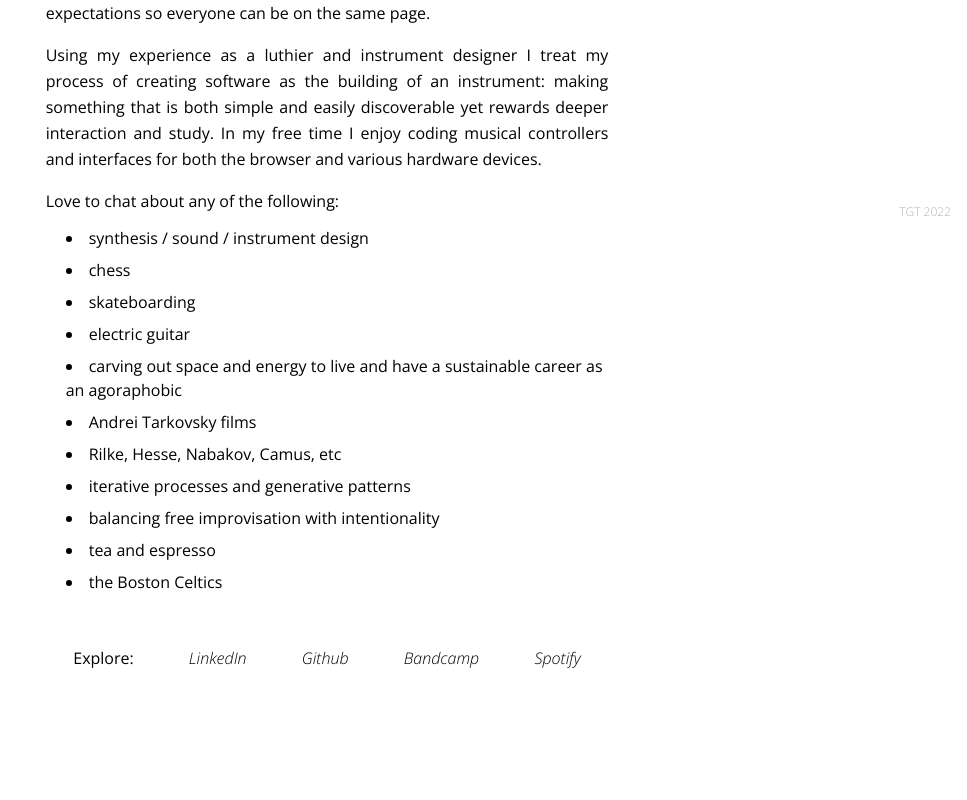
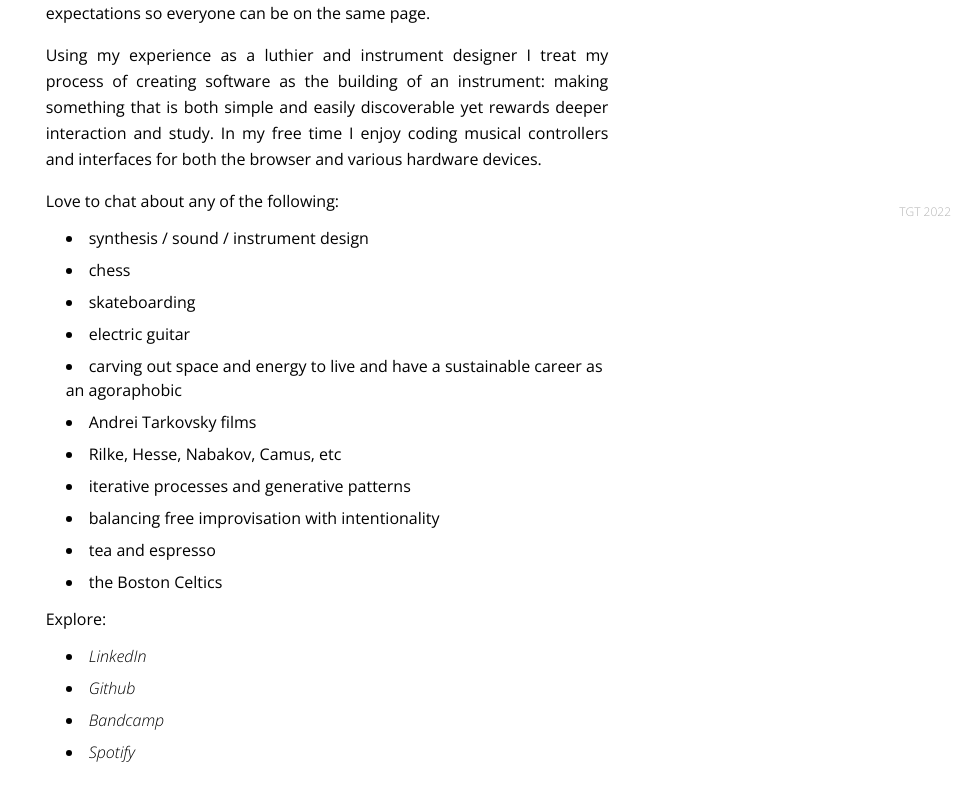
Before and after one commit to timothy-taylor/bvwtgt-v3-client, a Next.js app: page /about in a window 1280 px wide. Shown: the part 576-1376 px from the top of the page, without its empty margins (313-1280 px from the left). Before the commit the page ends 1279 px from the top, so only its background shows below. Built offline with nearby package versions, Linux system fonts and the light colour scheme.

Commit message:
ADD: order to getPosts query, list to links in About

```diff
--- a/api/supabaseAPI.js
+++ b/api/supabaseAPI.js
@@ -10,5 +10,6 @@ export const supabaseAPI = {
     .single(),
   getPosts: async () => await supabase
     .from('posts')
-    .select('id, title, created_at'),
+    .select('id, title, created_at')
+    .order('id', { ascending: true }),
 }
--- a/pages/about.js
+++ b/pages/about.js
@@ -45,29 +45,37 @@ export default function About() {
         <li>tea and espresso</li>
         <li>the Boston Celtics</li>
       </ul>
-      <div className="pt-12 w-full flex justify-around">
-        Explore:
+      <p>Explore:</p>
+      <ul>
+        <li>
           <Link href="https://www.linkedin.com/in/timothy-g-taylor">
             <a className="font-thin italic">
               LinkedIn
             </a>
           </Link>
+        </li>
+        <li>
           <Link href="https://github.com/timothy-taylor">
             <a className="font-thin italic">
               Github
             </a>
           </Link>
+        </li>
+        <li>
           <Link href="https://tgtmusic.bandcamp.com/">
             <a className="font-thin italic">
               Bandcamp
             </a>
           </Link>
+        </li>
+        <li>
           <Link href="https://open.spotify.com/artist/5pJDAJfpQWFQJVOB16Gx70?si=XUQiPH22QduDUyMmuIjV6g">
             <a className="font-thin italic">
               Spotify
             </a>
           </Link>
-      </div>
+        </li>
+      </ul>
     </>
   )
 }
```
Lines whose indentation alone changed are shown as unchanged.
